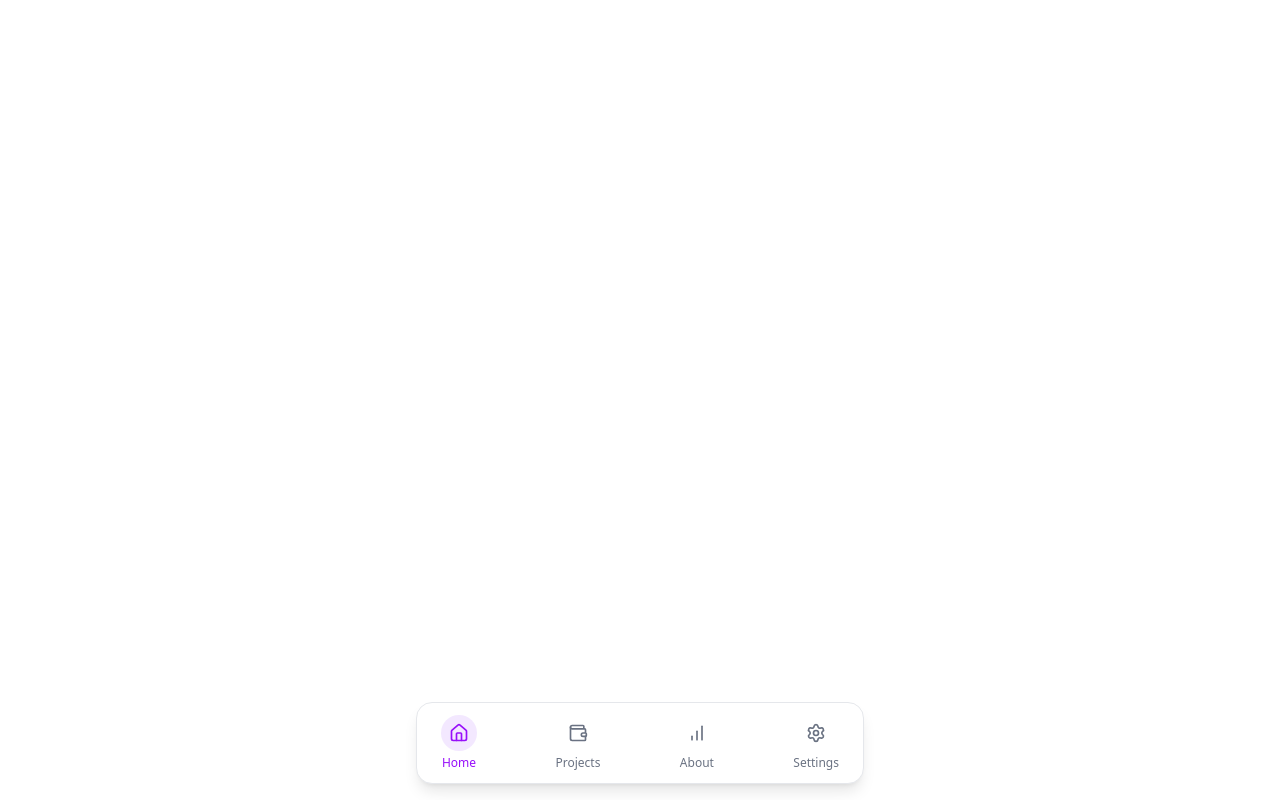
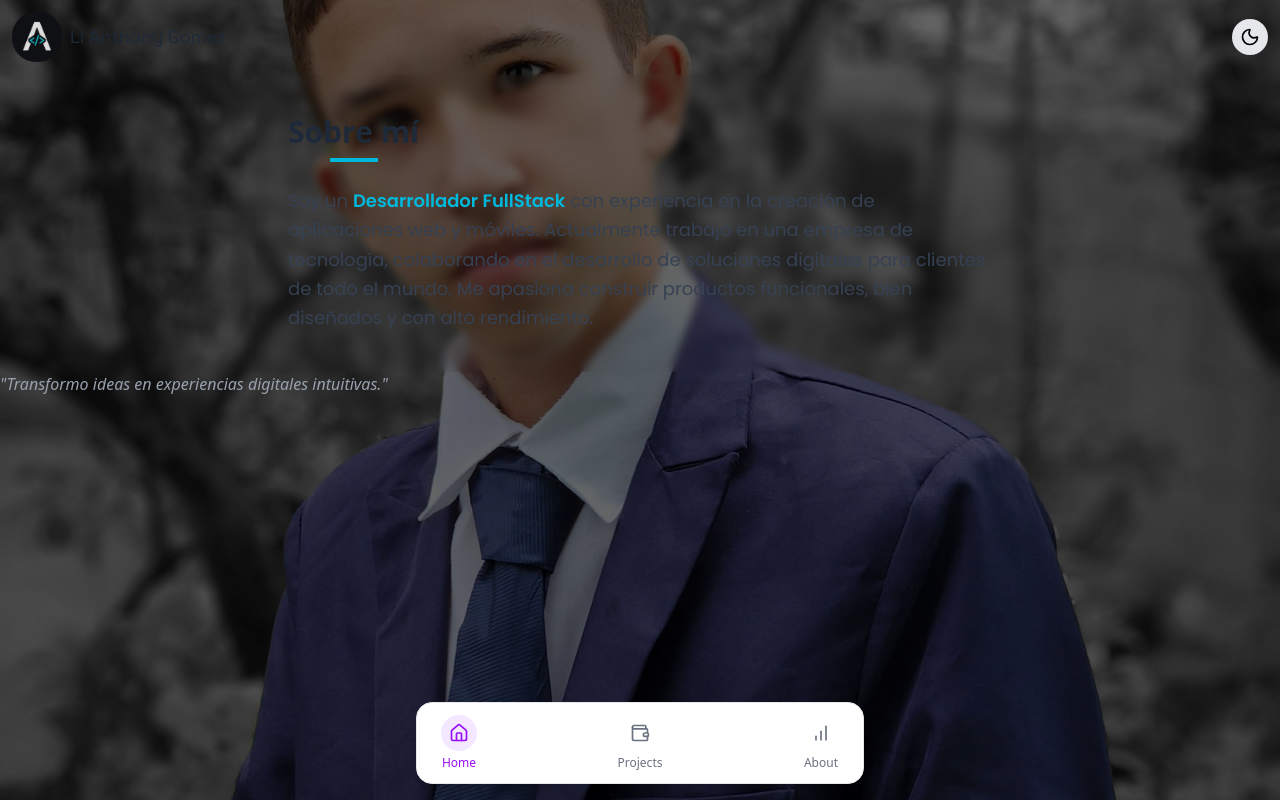
Before and after one commit to cyberscript-pro/Portafolio, a Next.js app: page / in a window 1280 px wide. Built offline with nearby package versions, Linux system fonts and the light colour scheme.

Commit message:
feat: updated-main-section

```diff
--- a/app/page.tsx
+++ b/app/page.tsx
@@ -1,11 +1,65 @@
 "use client";
+import Image from "next/image";
+import { Inter } from "next/font/google";
+import { Poppins } from "next/font/google";
+import { Space_Grotesk } from "next/font/google";
 import BottomBar from "@/src/common/components/BottomBar";
+import ThemeToggle from "@/src/common/components/ThemeToggle";
+
+const poppins = Poppins({ weight: ["400", "600"], subsets: ["latin"] });
+const inter = Inter({ subsets: ["latin"], variable: "--font-inter" });
+const spaceGrotesk = Space_Grotesk({ subsets: ["latin"] });
 
 export default function Home() {
   return (
-    <div className="min-h-screen relative pb-20">
-      <header></header>
-      <main></main>
+    <div
+      className="min-h-screen relative pb-20 bg-cover bg-center bg-no-repeat"
+      style={{ backgroundImage: "url('/photo.png')" }}
+    >
+      <div className="absolute inset-0 bg-black/60 dark:bg-black/70 z-0" />
+
+      <div className="absolute inset-0 z-10">
+        <header className="flex justify-between items-center p-3">
+          <div className="flex gap-2 items-center">
+            <Image
+              src="/logo.png"
+              alt="Logo"
+              width={50}
+              height={50}
+              className="rounded-3xl"
+            />
+            <h3
+              className={`${spaceGrotesk.className} text-lg text-gray-800 dark:text-white`}
+            >
+              Li Anthony Gomez
+            </h3>
+          </div>
+          <ThemeToggle />
+        </header>
+        <main>
+          <section className="max-w-3xl mx-auto md:px-8 backdrop-blur-xs rounded-xl px-6 py-10">
+            <h4 className="text-3xl font-bold text-gray-800 dark:text-white mb-6 relative inline-block after:content-[''] after:block after:w-12 after:h-1 after:bg-cyan-500 after:mx-auto after:mt-2">
+              Sobre mí
+            </h4>
+            <p
+              className={`${poppins.className} text-lg text-gray-700 dark:text-gray-300 leading-relaxed`}
+            >
+              Soy un{" "}
+              <span className="font-semibold text-cyan-500">
+                Desarrollador FullStack
+              </span>{" "}
+              con experiencia en la creación de aplicaciones web y móviles.
+              Actualmente trabajo en una empresa de tecnología, colaborando en
+              el desarrollo de soluciones digitales para clientes de todo el
+              mundo. Me apasiona construir productos funcionales, bien diseñados
+              y con alto rendimiento.
+            </p>
+          </section>
+          <blockquote className="italic text-gray-400 text-md">
+            "Transformo ideas en experiencias digitales intuitivas."
+          </blockquote>
+        </main>
+      </div>
       <BottomBar />
     </div>
   );
--- a/app/settings/page.tsx
+++ /dev/null
@@ -1,17 +0,0 @@
-import BottomBar from "@/src/common/components/BottomBar";
-import ThemeToggle from "@/src/common/components/ThemeToggle";
-import React from "react";
-
-function SettingsScreen() {
-  return (
-    <div>
-      <div>SettingsScreen</div>
-      <main>
-        <ThemeToggle />
-      </main>
-      <BottomBar />
-    </div>
-  );
-}
-
-export default SettingsScreen;
--- a/src/common/components/BottomBar.tsx
+++ b/src/common/components/BottomBar.tsx
@@ -7,7 +7,7 @@ const navItems = [
   { href: "/", label: "Home", icon: Home },
   { href: "/projects", label: "Projects", icon: Wallet },
   { href: "/about", label: "About", icon: BarChart },
-  { href: "/settings", label: "Settings", icon: Settings },
+
 ];
 
 export default function BottomBar() {
```
Also changed, not shown: public/logo.png (added), public/photo.png (added).
